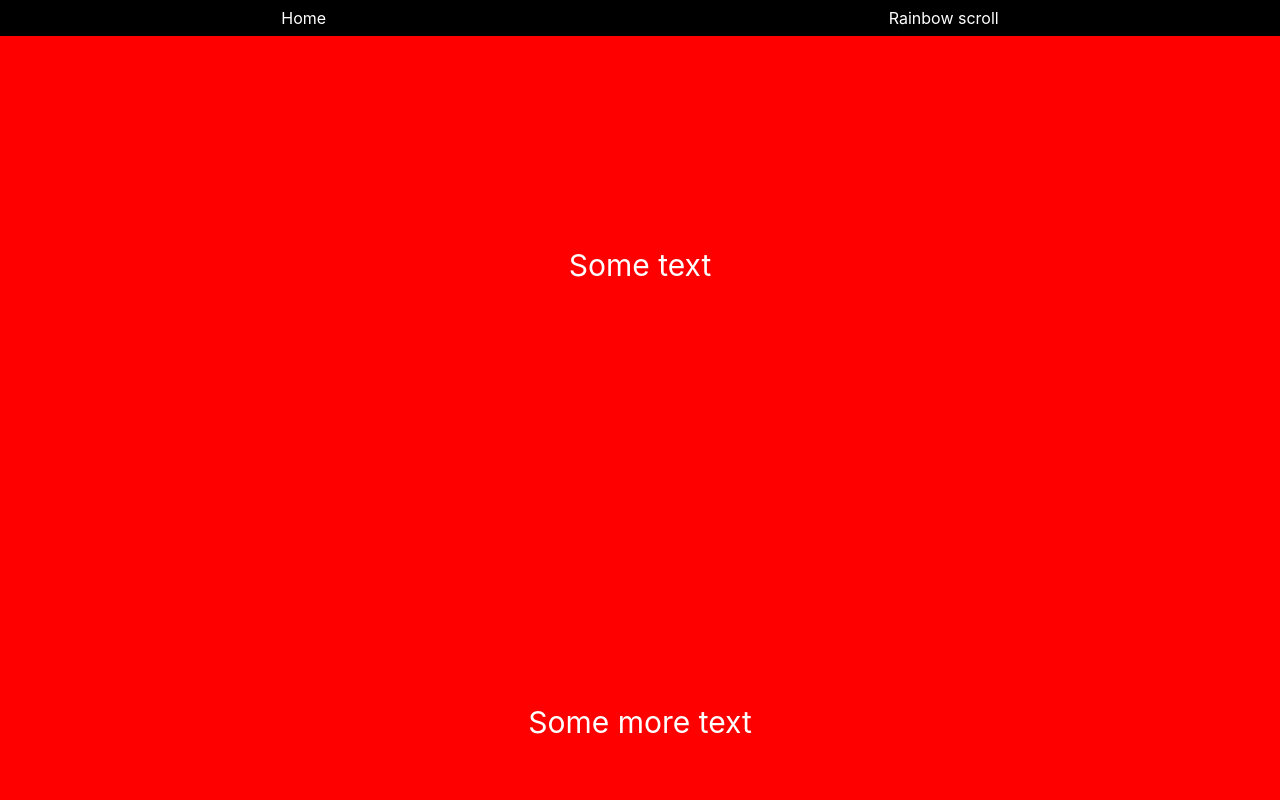
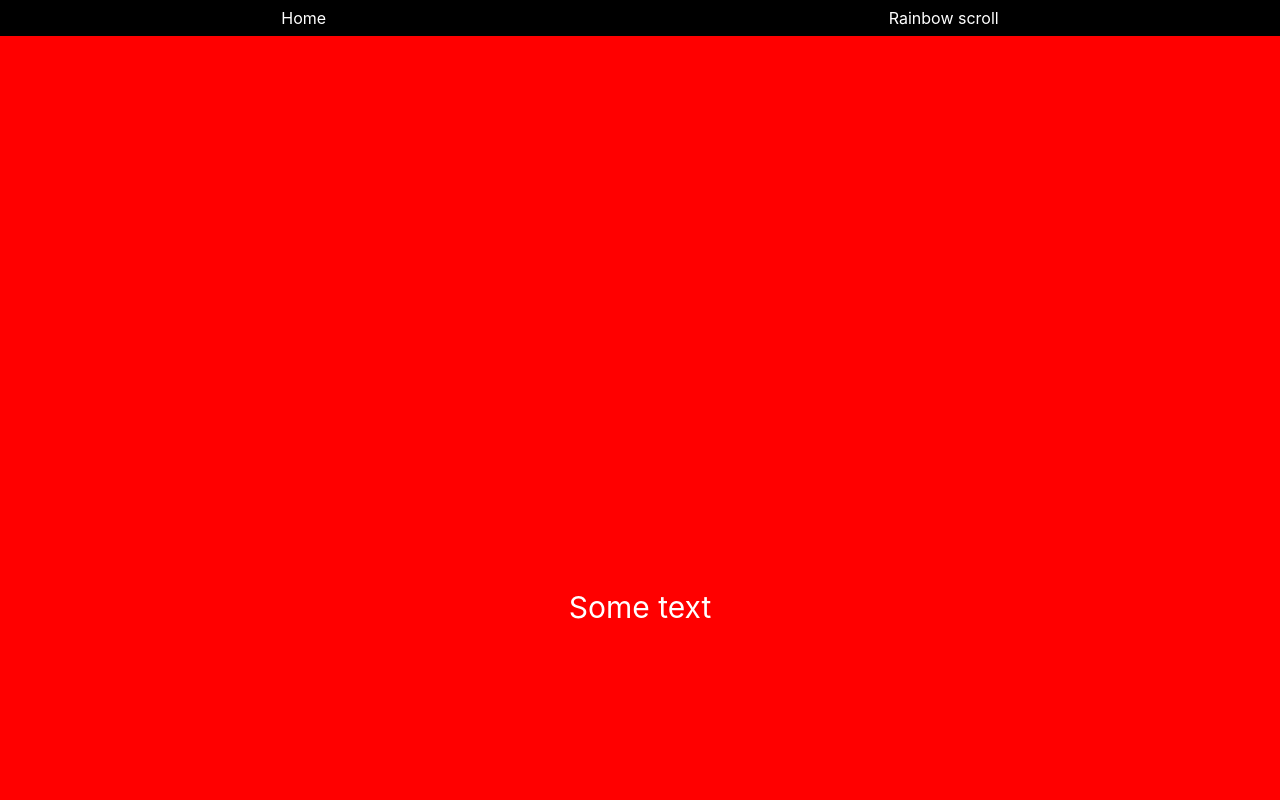
Before and after one commit to Djimovanberlo/dev-experiments, a React (Create React App) app: page /rainbow-scroll in a window 1280 px wide. Shown: the top 800 px of the page. Built offline with nearby package versions, Linux system fonts and the light colour scheme.

Commit message:
initial value for HSL

```diff
--- a/src/components/nav/index.js
+++ b/src/components/nav/index.js
@@ -9,8 +9,8 @@ const Nav = () => {
 
   return (
     <div className='nav flex flex-wrap bg-black text-white justify-around sticky top-0 py-1.5'>
-      {navItems.map(item => (
-        <button onClick={() => navigate(item.path)}>
+      {navItems.map((item, i) => (
+        <button key={i} onClick={() => navigate(item.path)}>
           <p>{item.name}</p>
         </button>
       ))}
--- a/src/components/rainbow-scroll/index.js
+++ b/src/components/rainbow-scroll/index.js
@@ -10,7 +10,7 @@ const RainbowScroll = () => {
 
   var scrollMaxY = mainRef.scrollMaxY || document.documentElement.scrollHeight - document.documentElement.clientHeight
 
-  const hslValue = getHSLValue(scrollY, scrollMaxY)
+  const hslValue = getHSLValue(scrollY, scrollMaxY) || 0
 
   return (
     <div
--- a/src/components/rainbow-scroll/style.css
+++ b/src/components/rainbow-scroll/style.css
@@ -1,3 +1,3 @@
 .min-h-screen-2 {
-  height: 400vh;
+  height: 1000vh;
 }
```
